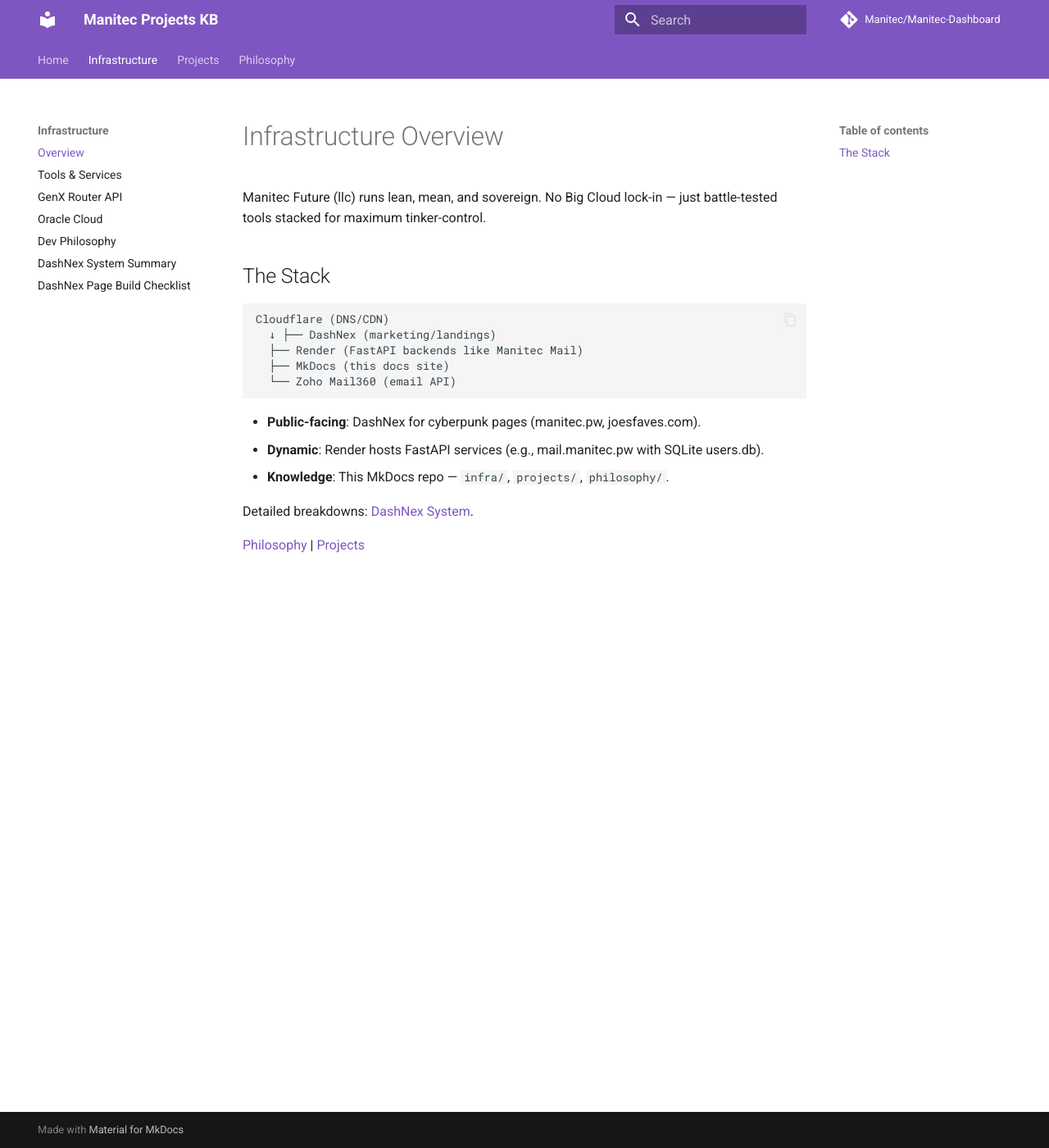
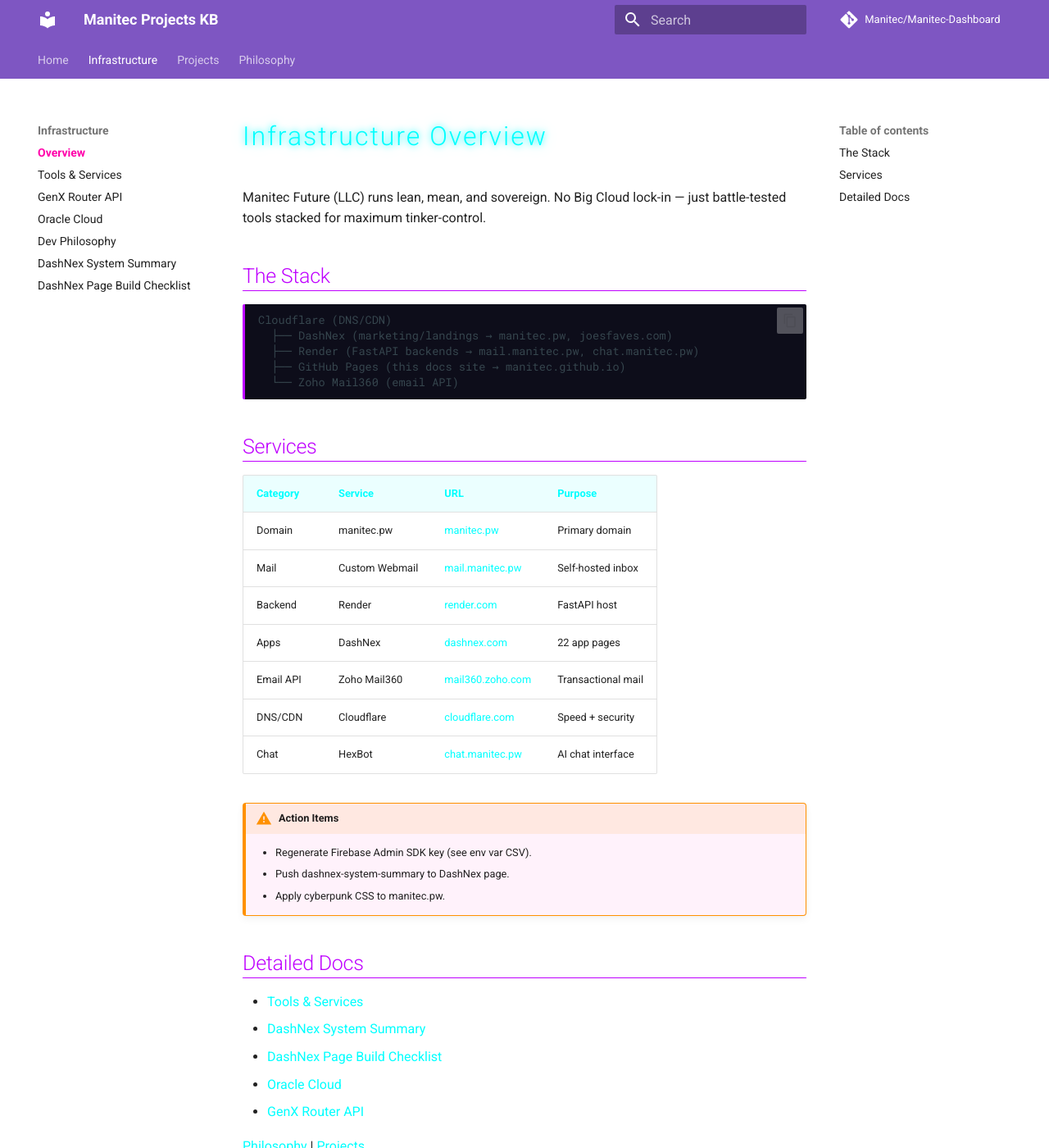
Before and after one commit to Manitec/Manitec-Dashboard, an MkDocs documentation site: the page built from docs/infra/index.md, in a window 1280 px wide and 1400 px high. Shown: the whole window at 82% size. Built offline with MkDocs 1.6.1 and Material for MkDocs 9.7.7, drawn with Linux system fonts in a browser that asks for light colours; comment, search, counter and statistics services are not loaded.

Commit message:
docs: add HexBot page, cyberpunk CSS, update nav + philosophy index

````diff
--- /dev/null
+++ b/docs/css/cyberpunk.css
@@ -0,0 +1,59 @@
+/* Manitec Cyberpunk Theme — Empire Glow */
+
+:root {
+  --neon-cyan: #00ffff;
+  --neon-purple: #bf00ff;
+  --neon-pink: #ff00aa;
+  --dark-bg: #0a0a0f;
+}
+
+/* Subtle neon accent on headers */
+.md-typeset h1 {
+  color: var(--neon-cyan);
+  text-shadow: 0 0 8px var(--neon-cyan), 0 0 20px rgba(0,255,255,0.3);
+  letter-spacing: 2px;
+}
+
+.md-typeset h2 {
+  color: var(--neon-purple);
+  border-bottom: 1px solid var(--neon-purple);
+}
+
+.md-typeset h3 {
+  color: var(--neon-pink);
+}
+
+/* Neon glow on links */
+.md-typeset a {
+  color: var(--neon-cyan) !important;
+  text-decoration: none;
+  transition: text-shadow 0.2s;
+}
+
+.md-typeset a:hover {
+  text-shadow: 0 0 8px var(--neon-cyan);
+}
+
+/* Code blocks — terminal feel */
+.md-typeset pre code {
+  background: #0d0d1a;
+  border-left: 3px solid var(--neon-purple);
+}
+
+/* Admonition neon borders */
+.md-typeset .admonition {
+  border-left: 4px solid var(--neon-pink);
+  background: rgba(255,0,170,0.05);
+}
+
+/* Table header glow */
+.md-typeset table thead th {
+  background: rgba(0,255,255,0.08);
+  color: var(--neon-cyan);
+}
+
+/* Nav active item */
+.md-nav__link--active {
+  color: var(--neon-pink) !important;
+  font-weight: bold;
+}
--- a/docs/infra/index.md
+++ b/docs/infra/index.md
@@ -1,21 +1,39 @@
 # Infrastructure Overview
 
-Manitec Future (llc) runs lean, mean, and sovereign. No Big Cloud lock-in — just battle-tested tools stacked for maximum tinker-control.
+Manitec Future (LLC) runs lean, mean, and sovereign. No Big Cloud lock-in — just battle-tested tools stacked for maximum tinker-control.
 
 ## The Stack
 
 ```
 Cloudflare (DNS/CDN)
-  ↓ ├── DashNex (marketing/landings)
-  ├── Render (FastAPI backends like Manitec Mail)
-  ├── MkDocs (this docs site)
+  ├── DashNex (marketing/landings → manitec.pw, joesfaves.com)
+  ├── Render (FastAPI backends → mail.manitec.pw, chat.manitec.pw)
+  ├── GitHub Pages (this docs site → manitec.github.io)
   └── Zoho Mail360 (email API)
 ```
 
-- **Public-facing**: DashNex for cyberpunk pages (manitec.pw, joesfaves.com).
-- **Dynamic**: Render hosts FastAPI services (e.g., mail.manitec.pw with SQLite users.db).
-- **Knowledge**: This MkDocs repo — `infra/`, `projects/`, `philosophy/`.
+## Services
 
-Detailed breakdowns: [DashNex System](dashnex-system-summary.md).
+| Category | Service | URL | Purpose |
+|----------|---------|-----|---------|
+| Domain | manitec.pw | [manitec.pw](https://manitec.pw) | Primary domain |
+| Mail | Custom Webmail | [mail.manitec.pw](https://mail.manitec.pw) | Self-hosted inbox |
+| Backend | Render | [render.com](https://render.com) | FastAPI host |
+| Apps | DashNex | [dashnex.com](https://dashnex.com) | 22 app pages |
+| Email API | Zoho Mail360 | [mail360.zoho.com](https://mail360.zoho.com) | Transactional mail |
+| DNS/CDN | Cloudflare | [cloudflare.com](https://cloudflare.com) | Speed + security |
+| Chat | HexBot | [chat.manitec.pw](https://chat.manitec.pw) | AI chat interface |
+
+!!! warning "Action Items"
+    - Regenerate Firebase Admin SDK key (see env var CSV).
+    - Push dashnex-system-summary to DashNex page.
+    - Apply cyberpunk CSS to manitec.pw.
+
+## Detailed Docs
+- [Tools & Services](./tools.md)
+- [DashNex System Summary](./dashnex-system-summary.md)
+- [DashNex Page Build Checklist](./dashnex-page-build-checklist.md)
+- [Oracle Cloud](./oracle-cloud.md)
+- [GenX Router API](./genx-router.md)
 
 [Philosophy](../philosophy/) | [Projects](../projects/)
--- a/mkdocs.yml
+++ b/mkdocs.yml
@@ -16,17 +16,28 @@
     - search.suggest
     - content.code.copy
 
+extra_css:
+  - css/cyberpunk.css
+
 markdown_extensions:
   - admonition
   - pymdownx.details
-  - pymdownx.superfences
+  - pymdownx.superfences:
+      custom_fences:
+        - name: mermaid
+          class: mermaid
+          format: !!python/name:pymdownx.superfences.fence_code_format
   - pymdownx.highlight:
       anchor_linenums: true
   - pymdownx.inlinehilite
   - pymdownx.snippets
+  - pymdownx.tabbed:
+      alternate_style: true
   - tables
   - attr_list
   - md_in_html
+  - toc:
+      permalink: true
 
 nav:
   - Home: index.md
@@ -41,6 +52,7 @@
   - Projects:
     - Overview: projects/index.md
     - ManiBot: projects/manibot.md
+    - HexBot: projects/hexbot.md
     - Banjoshire Chat: projects/banjoshire.md
     - Chatbot: projects/chatbot.md
     - Joe's Faves: projects/joesfaves.md
@@ -48,4 +60,5 @@
     - Ebbinor: projects/ebbinor.md
     - Mailserver: projects/mailserver.md
   - Philosophy:
+    - Overview: philosophy/index.md
     - Counterthism: philosophy/counterthism.md
````
Also changed, not shown: docs/philosophy/index.md (+23 -6 lines), docs/projects/hexbot.md (added, +27 -0 lines).
